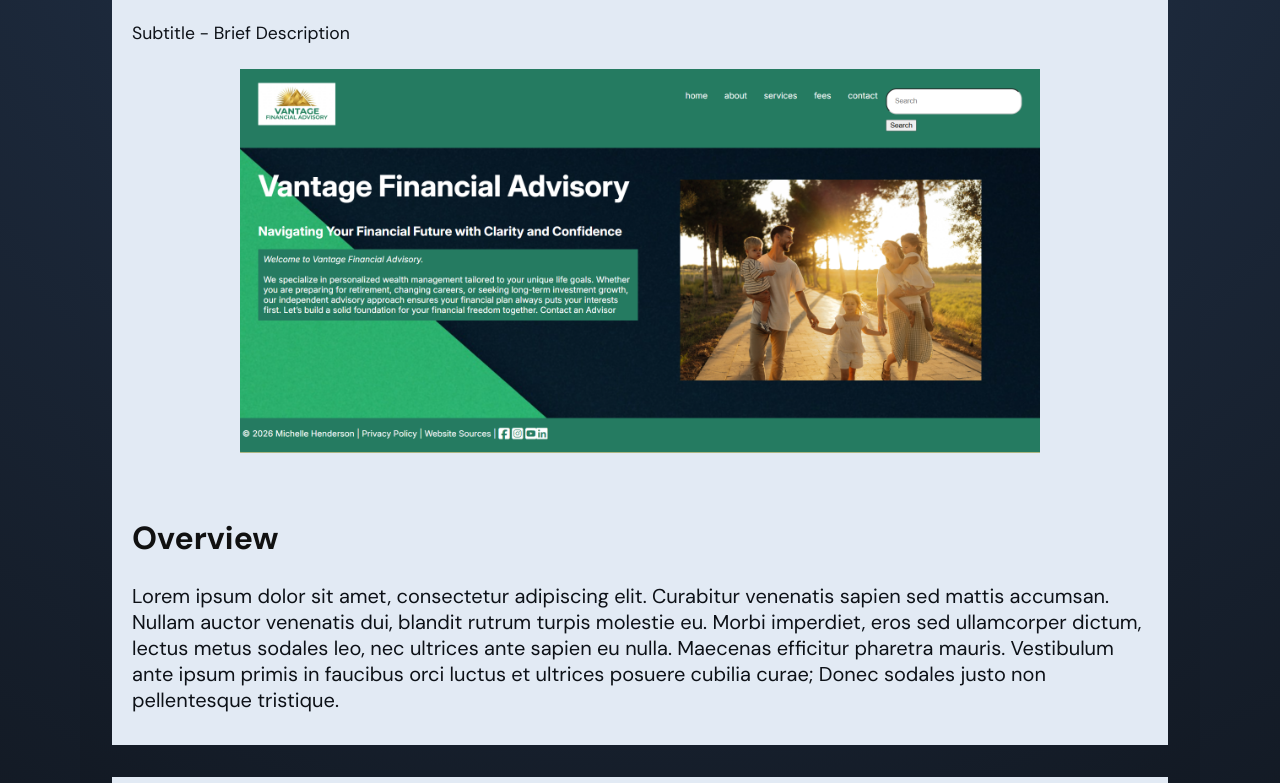
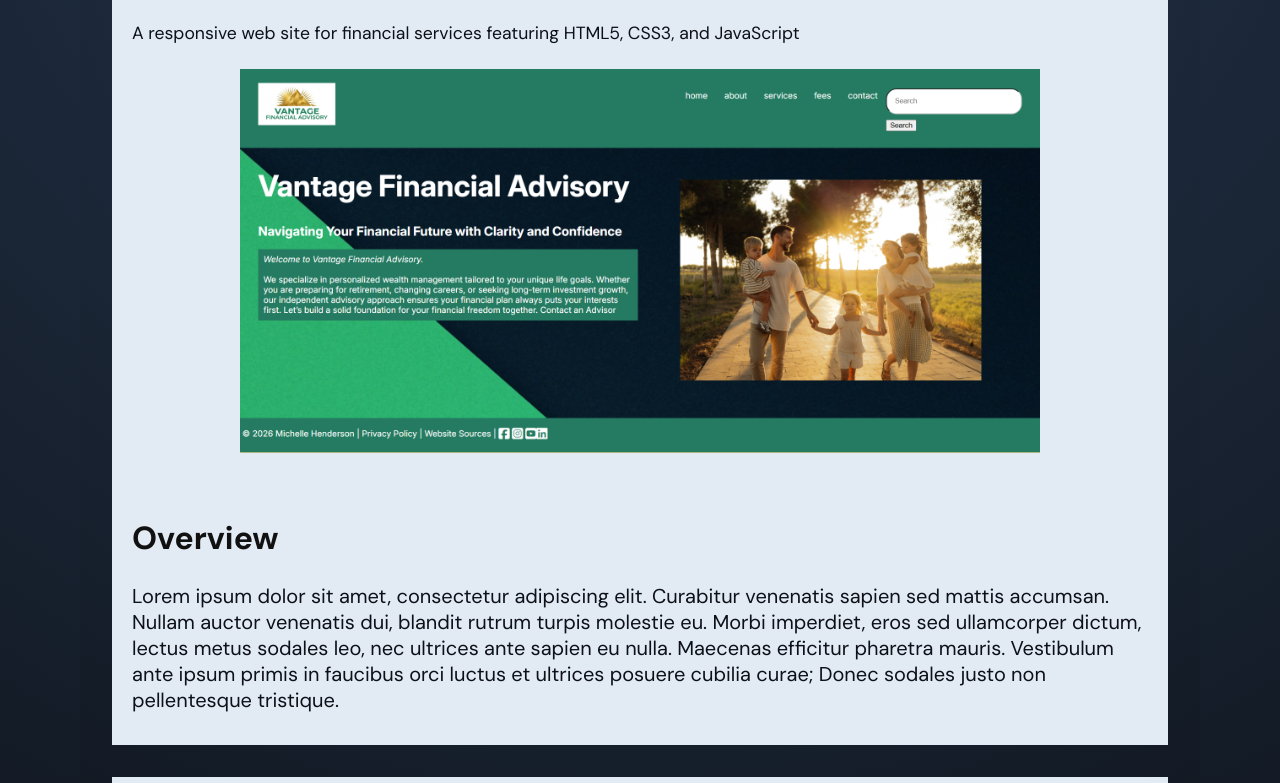
Before and after one commit to michellehendersondev/portfolio-site, a plain HTML site: page vantage-financial-advisory.html in a window 1280 px wide. Shown: the part 317-1100 px from the top of the page. Drawn offline with Linux system fonts and the light colour scheme.

Commit message:
Update subtitle

```diff
--- a/vantage-financial-advisory.html
+++ b/vantage-financial-advisory.html
@@ -39,7 +39,7 @@
    <section id="hero" class="hero-section-project">
     <div class="hero-text">
 <h1 class="project-page-h1">Vantage Financial Advisory</h1>
-<span class="hero-subtitle-project-page"> Subtitle - Brief Description
+<span class="hero-subtitle-project-page"> A responsive web site for financial services featuring HTML5, CSS3, and JavaScript
 </span>
     </div>
 
```
